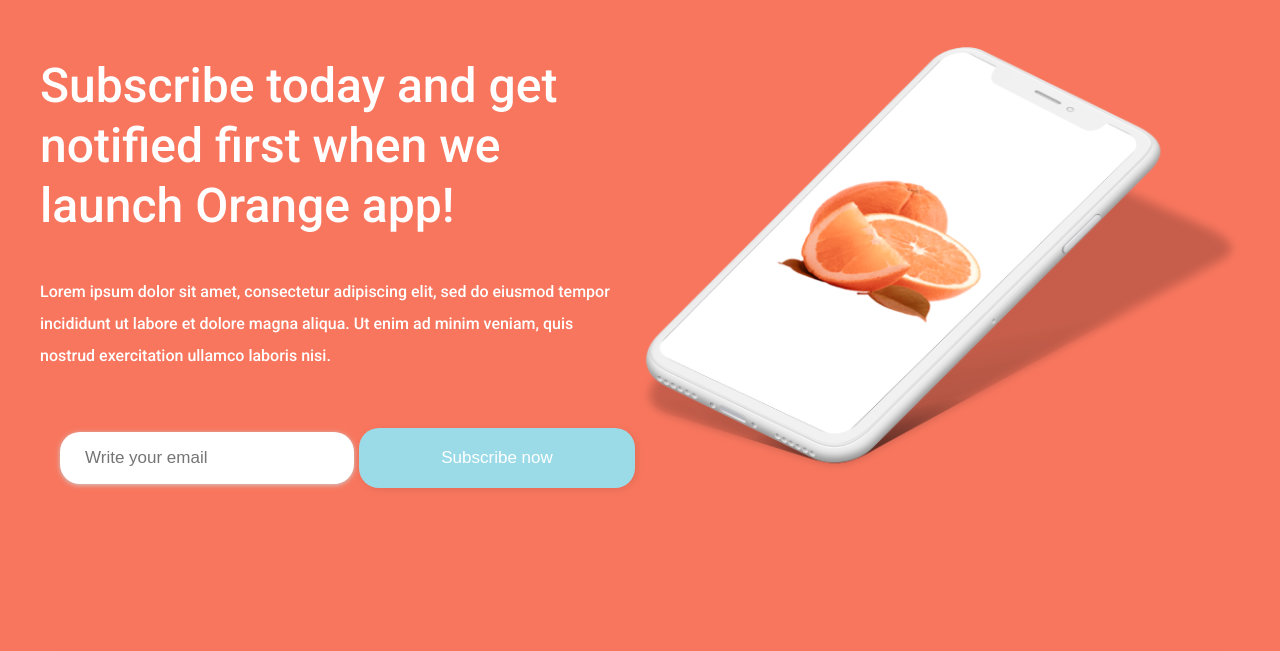
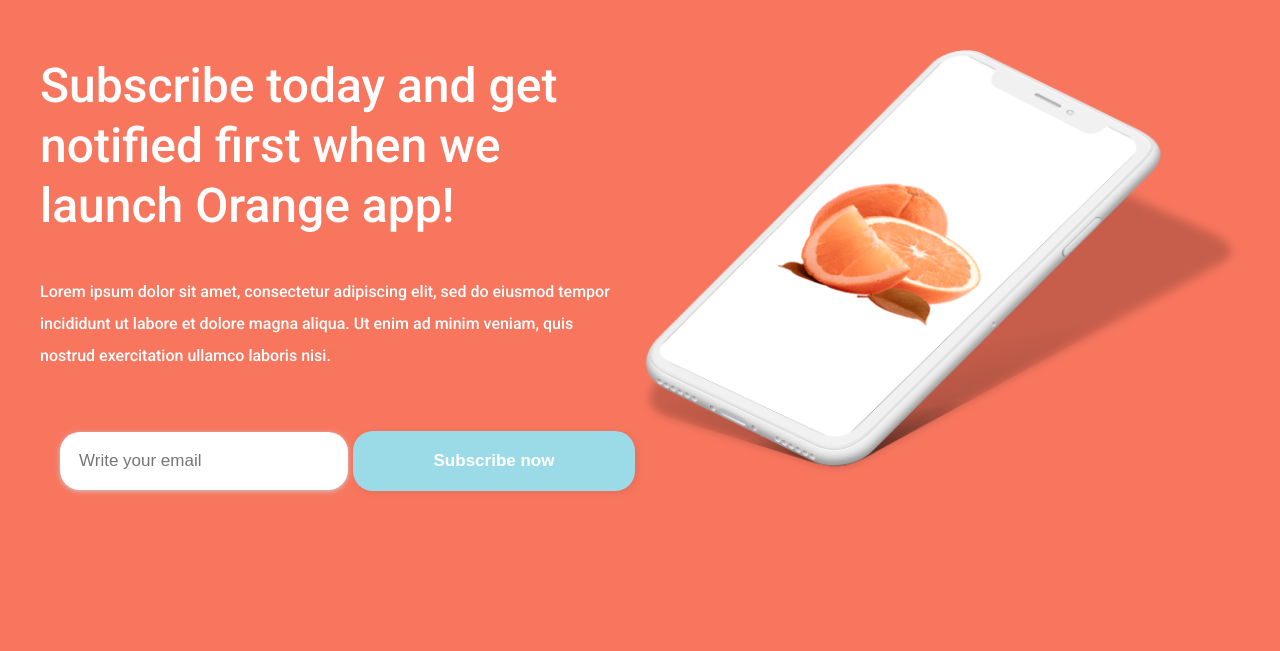
Before and after one commit to josepbordesjove/ironhack-orange, a plain HTML site: page public/index.html in a window 1280 px wide. Shown: the part 84-735 px from the top of the page. Drawn offline with Linux system fonts and the light colour scheme.

Commit message:
Adjust subscribe button style

```diff
--- a/public/css/styles.css
+++ b/public/css/styles.css
@@ -192,11 +192,13 @@ img {
 .subscribe-action input {
     flex: 1;
     margin-right: 5px;
+    padding: 19px;
 }
 
 .subscribe-action button {
     flex: 1;
     margin-right: 5px;
+    font-weight: 700;
 }
 
 /* Info blocks */
```
